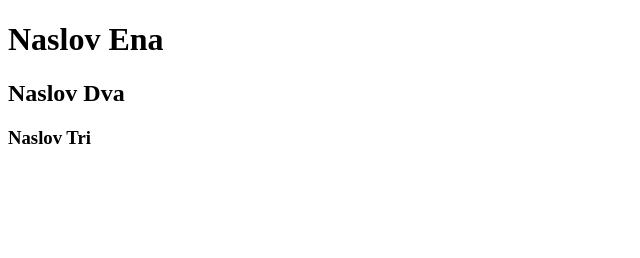
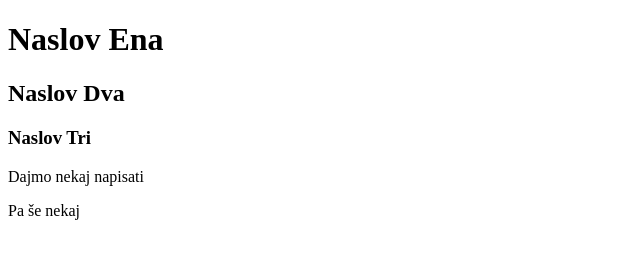
Before and after one commit to berrycherry/prvi, a plain HTML site: page Index.html in a window 1280 px wide. Shown: the whole page, without its empty margins (0-640 px from the left). Drawn offline with Linux system fonts and the light colour scheme.

Commit message:
Dodana dva odstavka

```diff
--- a/Index.html
+++ b/Index.html
@@ -8,5 +8,10 @@
 <h1>Naslov Ena</h1>
 <h2>Naslov Dva</h2>
 <h3>Naslov Tri</h3>
+
+<p>Dajmo nekaj napisati</p>
+
+<p>Pa še nekaj</p>
+
 </body>
 </html>
```
